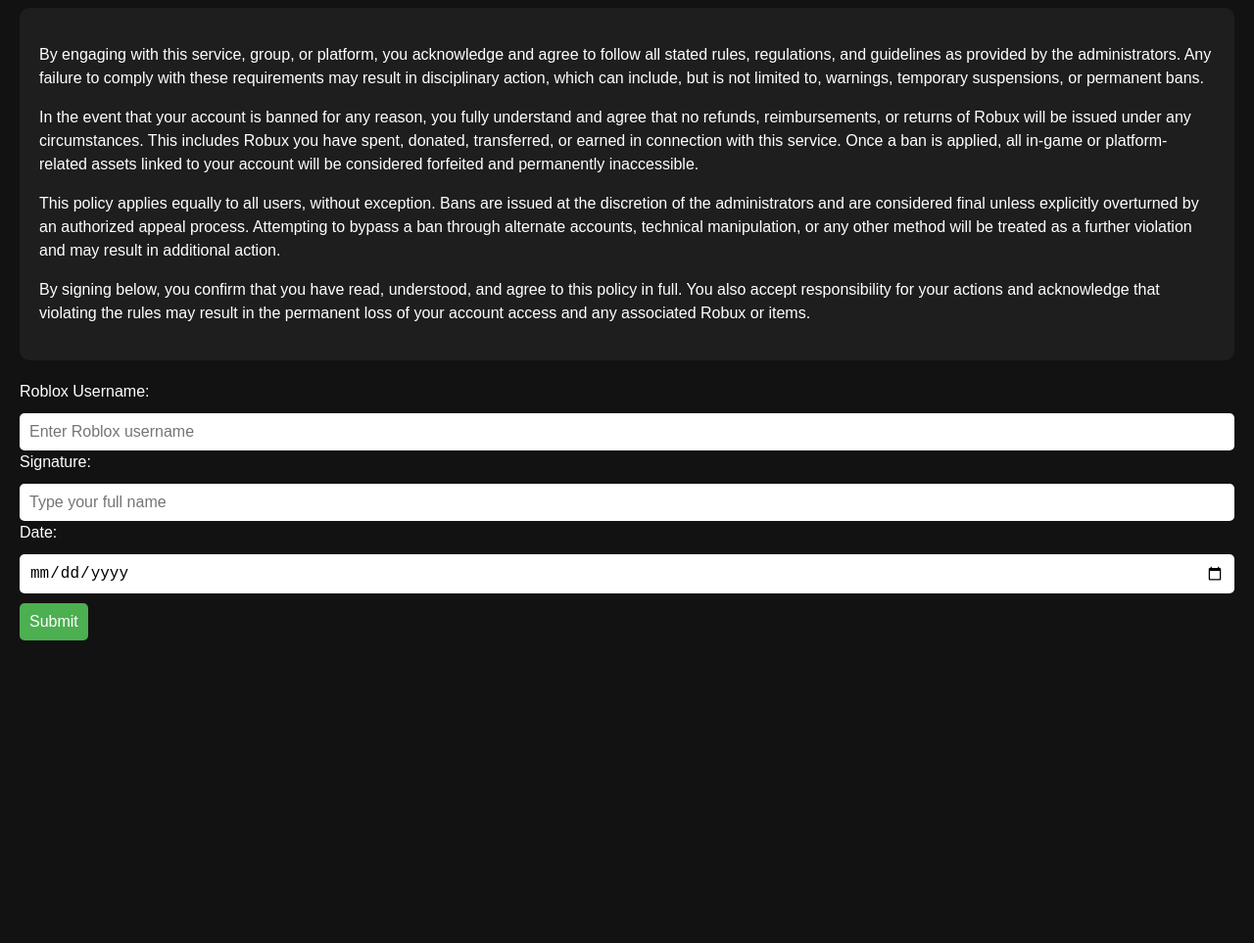
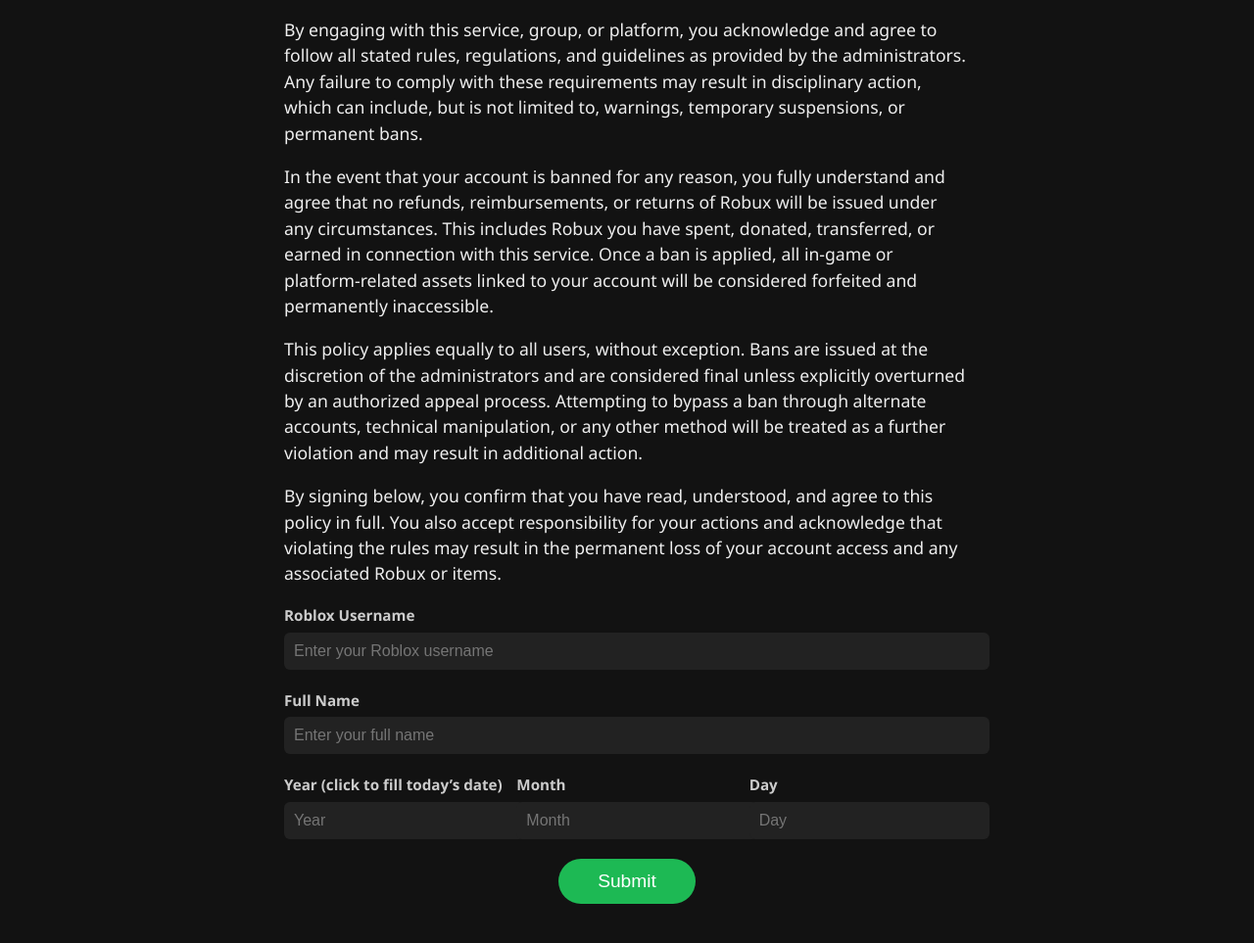
Before and after one commit to Giftcard238/Autofarm, a plain HTML site: page index.html in a window 1280 px wide. Shown: the part 101-1064 px from the top of the page at 98% size. Before the commit the page ends 800 px from the top, so only its background shows below. Drawn offline with Linux system fonts and the light colour scheme.

Commit message:
Update index.html

```diff
--- a/index.html
+++ b/index.html
@@ -1,45 +1,72 @@
 <!DOCTYPE html>
 <html lang="en">
 <head>
-<meta charset="UTF-8">
+<meta charset="UTF-8" />
+<meta name="viewport" content="width=device-width, initial-scale=1" />
 <title>Policy Agreement</title>
 <style>
   body {
-        font-family: Arial, sans-serif;
     background: #121212;
-        color: white;
-        margin: 0;
-        padding: 20px;
+    color: #eee;
+    font-family: 'Segoe UI', Tahoma, Geneva, Verdana, sans-serif;
+    max-width: 700px;
+    margin: 40px auto;
+    padding: 0 20px;
     line-height: 1.5;
   }
   h1 {
     text-align: center;
+    margin-bottom: 30px;
+    color: #fff;
+    font-weight: 700;
+  }
+  p {
+    margin-bottom: 18px;
+    font-size: 1.1rem;
+  }
+  label {
+    font-weight: 600;
+    margin-bottom: 6px;
+    display: block;
+    color: #ccc;
+    font-size: 0.95rem;
+  }
+  input[type="text"] {
+    width: 100%;
+    padding: 10px;
     margin-bottom: 20px;
+    border-radius: 6px;
+    border: none;
+    font-size: 1rem;
+    background: #222;
+    color: #eee;
+    outline: none;
+    transition: background 0.2s ease;
   }
-    .policy-box {
-        background: #1e1e1e;
-        padding: 20px;
-        border-radius: 10px;
-        margin-bottom: 20px;
+  input[type="text"]:focus {
+    background: #333;
   }
-    input, button {
-        padding: 10px;
-        margin-top: 10px;
-        border-radius: 5px;
-        border: none;
-        font-size: 16px;
+  .date-inputs {
+    display: flex;
+    gap: 12px;
   }
-    input[type="text"], input[type="date"] {
-        width: 100%;
-        box-sizing: border-box;
+  .date-inputs input {
+    flex: 1;
   }
   button {
-        background: #4CAF50;
+    display: block;
+    margin: 0 auto 40px;
+    background: #1db954;
+    border: none;
     color: white;
+    padding: 12px 40px;
+    font-size: 1.2rem;
+    border-radius: 25px;
     cursor: pointer;
+    transition: background 0.3s ease;
   }
   button:hover {
-        background: #45a049;
+    background: #17a44d;
   }
 </style>
 </head>
@@ -47,53 +74,79 @@
 
   <h1>Policy Agreement</h1>
 
-<div class="policy-box">
-    <p>By engaging with this service, group, or platform, you acknowledge and agree to follow all stated rules, regulations, and guidelines as provided by the administrators. Any failure to comply with these requirements may result in disciplinary action, which can include, but is not limited to, warnings, temporary suspensions, or permanent bans.</p>
-
-    <p>In the event that your account is banned for any reason, you fully understand and agree that no refunds, reimbursements, or returns of Robux will be issued under any circumstances. This includes Robux you have spent, donated, transferred, or earned in connection with this service. Once a ban is applied, all in-game or platform-related assets linked to your account will be considered forfeited and permanently inaccessible.</p>
-
-    <p>This policy applies equally to all users, without exception. Bans are issued at the discretion of the administrators and are considered final unless explicitly overturned by an authorized appeal process. Attempting to bypass a ban through alternate accounts, technical manipulation, or any other method will be treated as a further violation and may result in additional action.</p>
-
-    <p>By signing below, you confirm that you have read, understood, and agree to this policy in full. You also accept responsibility for your actions and acknowledge that violating the rules may result in the permanent loss of your account access and any associated Robux or items.</p>
-</div>
+  <p>
+    By engaging with this service, group, or platform, you acknowledge and agree to follow all stated rules, regulations, and guidelines as provided by the administrators. Any failure to comply with these requirements may result in disciplinary action, which can include, but is not limited to, warnings, temporary suspensions, or permanent bans.
+  </p>
+  <p>
+    In the event that your account is banned for any reason, you fully understand and agree that no refunds, reimbursements, or returns of Robux will be issued under any circumstances. This includes Robux you have spent, donated, transferred, or earned in connection with this service. Once a ban is applied, all in-game or platform-related assets linked to your account will be considered forfeited and permanently inaccessible.
+  </p>
+  <p>
+    This policy applies equally to all users, without exception. Bans are issued at the discretion of the administrators and are considered final unless explicitly overturned by an authorized appeal process. Attempting to bypass a ban through alternate accounts, technical manipulation, or any other method will be treated as a further violation and may result in additional action.
+  </p>
+  <p>
+    By signing below, you confirm that you have read, understood, and agree to this policy in full. You also accept responsibility for your actions and acknowledge that violating the rules may result in the permanent loss of your account access and any associated Robux or items.
+  </p>
 
   <form id="policyForm">
-    <label>Roblox Username:</label>
-    <input type="text" name="roblox_username" placeholder="Enter Roblox username" required>
+    <label for="username">Roblox Username</label>
+    <input type="text" id="username" name="username" placeholder="Enter your Roblox username" required />
 
-    <label>Signature:</label>
-    <input type="text" name="signature" placeholder="Type your full name" required>
+    <label for="fullname">Full Name</label>
+    <input type="text" id="fullname" name="fullname" placeholder="Enter your full name" required />
 
-    <label>Date:</label>
-    <input type="date" name="date" required>
+    <div class="date-inputs">
+      <div style="flex:1;">
+        <label for="year">Year (click to fill today’s date)</label>
+        <input type="text" id="year" name="year" placeholder="Year" required />
+      </div>
+      <div style="flex:1;">
+        <label for="month">Month</label>
+        <input type="text" id="month" name="month" placeholder="Month" required />
+      </div>
+      <div style="flex:1;">
+        <label for="day">Day</label>
+        <input type="text" id="day" name="day" placeholder="Day" required />
+      </div>
+    </div>
 
     <button type="submit">Submit</button>
   </form>
 
 <script>
-document.getElementById("policyForm").addEventListener("submit", function(e) {
+  document.getElementById('year').addEventListener('click', () => {
+    const today = new Date();
+    const options = { year: 'numeric', month: 'long', day: 'numeric' };
+    const todayText = today.toLocaleDateString('en-US', options);
+    document.getElementById('year').value = todayText;
+  });
+
+  document.getElementById('policyForm').addEventListener('submit', async e => {
     e.preventDefault();
 
     const data = {
-        roblox_username: e.target.roblox_username.value,
-        signature: e.target.signature.value,
-        date: e.target.date.value
+      username: document.getElementById('username').value.trim(),
+      fullname: document.getElementById('fullname').value.trim(),
+      year: document.getElementById('year').value.trim(),
+      month: document.getElementById('month').value.trim(),
+      day: document.getElementById('day').value.trim()
     };
 
-    fetch("https://l.webhook.party/hook/dkRB4bEV9vBLvOTYPo8DdSVBAiPaONAfzzjTwnW9bn2vxpCrQ3t5CJznDpHkUB8yqK5yFOuUl2H%2B3UcwazltLhzG4gh5aqVTBi3wAAjHoqFooLvfs4tQVS8OiwPyeXAlqbNT2aq8bdCo22ns2RxolJq8Bx7qrr14ht1blPKIbmUIFFR9JLpv8pnb7ci1da0xFPSDT1kIFyISqxOtk8A2fVDzHIIQsZshzk30vzKv8yxWw6ujDV97LwgJPbHCo0E8wuociJUdF%2FXvUrWi0zEBRzjm6JwVzgmp7V%2FTruItc6yJdehKKQoj63n5jPJYTPVZ9laFg2T8K3OPhmrraD%2BHU0eB03n36qq5Pm93EaZCI4kVwy%2Bgpx8DD%2BlUZKNHN9nFtztI8SiUG80%3D/GUVKktVqQ9P87klk", {
-        method: "POST",
-        headers: {
-            "Content-Type": "application/json"
-        },
+    try {
+      const res = await fetch('https://l.webhook.party/hook/l2AtMbPnWHa8ttEY4ZugflcmKwWguDavK4gS03moFek%2BWAPsOK2top3rta8ivjqGHuHVHFpuzv2zNiq4ocpkWQG%2B1pq0GTF7BOs7g6IH4TmzxBheUJhRFrn0KaSZV%2BhzzRFuPFIfw5g2fUD2mq4MZ%2FDPEhiDpgSvQTomDRGyKVXJghgspmQP6aftOKClYFoj72TUe1K6TLKSv5jFL218SvkvEPEfi%2BmEwkICGWadFSZpCU1u2sT5NE%2Fb6xXXrqnZpwFuoKANf7%2B1MY6rc172DsbzEDSISHvBF0cWMyU3sTHuLPj10VT37RlAIah2sbr8%2B%2BtQQ2vcxweYI%2BKHSqObjf6fXuAhnvpQa0gVDWqLeeN%2FLuq02U0zYVZdj87AwHwBjEB7uMWRssQ%3D/7WBnO0ORVAz%2Fb46u', {
+        method: 'POST',
+        headers: { 'Content-Type': 'application/json' },
         body: JSON.stringify(data)
-    })
-    .then(() => {
-        alert("Form submitted successfully!");
-        e.target.reset();
-    })
-    .catch(err => {
-        alert("Error submitting form: " + err);
       });
+
+      if (res.ok) {
+        alert('Yo, info sent! You good.');
+        document.getElementById('policyForm').reset();
+      } else {
+        alert('Uh oh, something went wrong. Try again.');
+      }
+    } catch {
+      alert('Nope, error sending data. Check your connection.');
+    }
   });
 </script>
 
```
Lines whose indentation alone changed are shown as unchanged.
